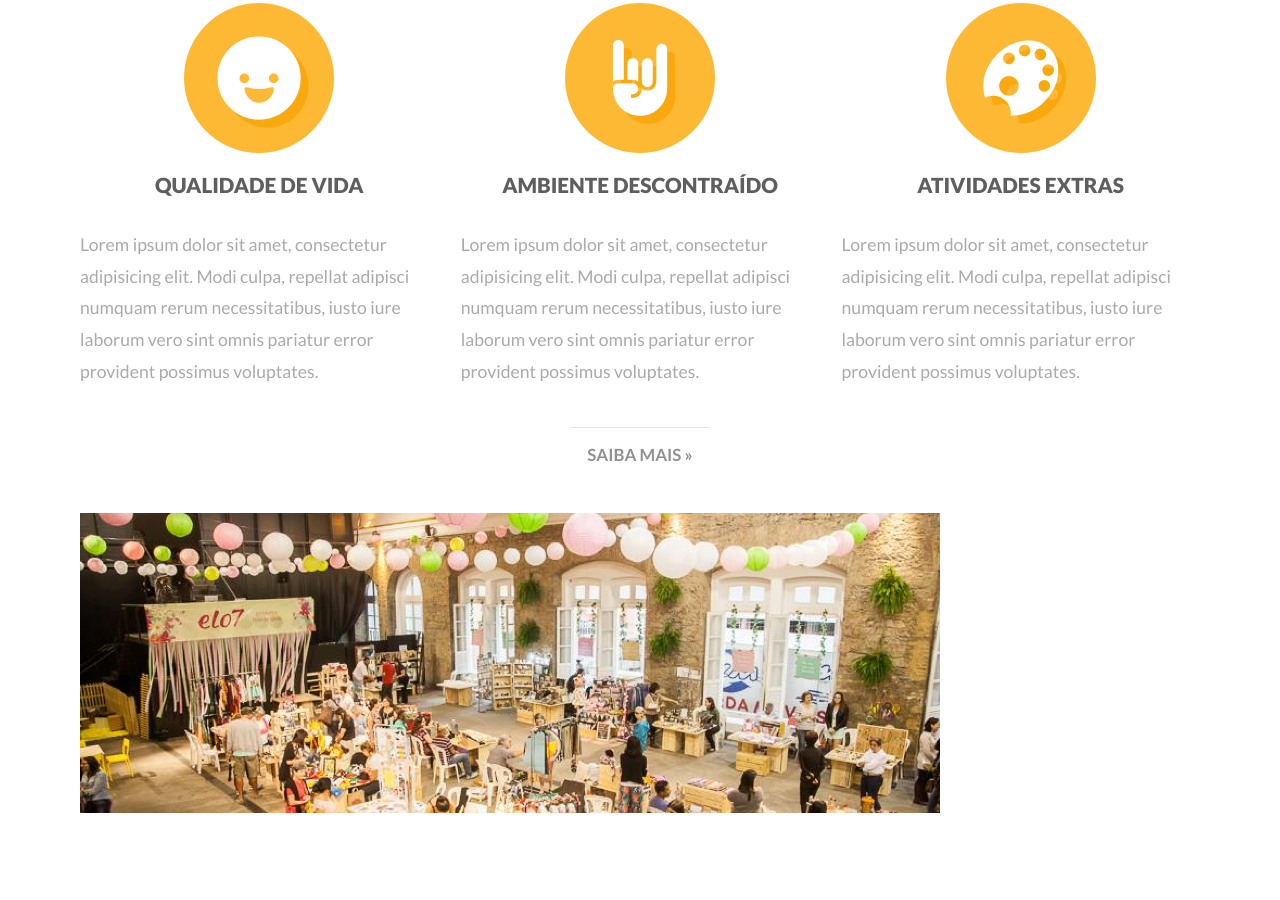
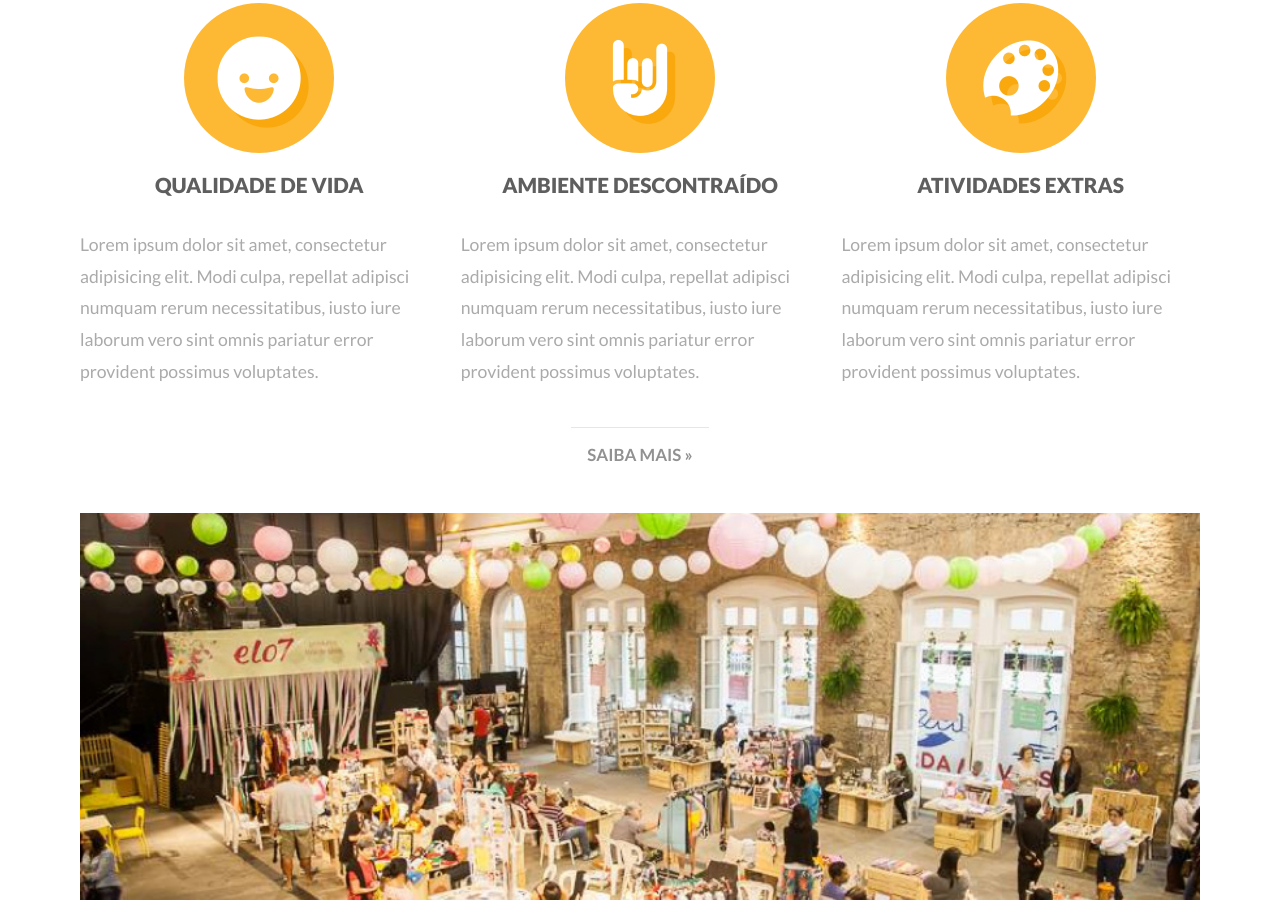
Before and after one commit to gabrielmedina/elo7-test, a website: page index.html in a window 1280 px wide. Shown: the part 1422-2322 px from the top of the page. Before the commit the page ends 2238 px from the top, so only its background shows below. Drawn offline with nearby package versions, Linux system fonts and the light colour scheme; files that its build step writes are made by us from their sources.

Commit message:
Adicionando estilos para apresentação do banner

```diff
--- a/assets/stylesheets/application.scss
+++ b/assets/stylesheets/application.scss
@@ -8,6 +8,7 @@
 @import "layout/header";
 @import "layout/section";
 
+@import "components/banners";
 @import "components/btn";
 @import "components/particulars";
 @import "components/team";
--- /dev/null
+++ b/assets/stylesheets/components/_banners.scss
@@ -0,0 +1,10 @@
+// banners
+
+.banner {
+  overflow: hidden;
+}
+
+.banner__image {
+  width: 100%;
+  margin: 0 0 -7px;
+}
```
